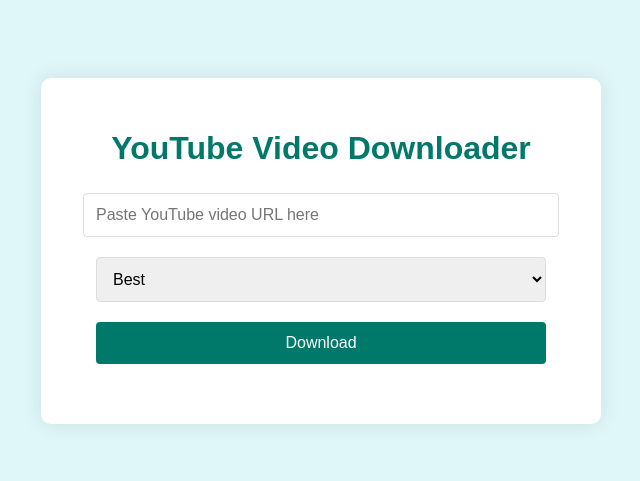
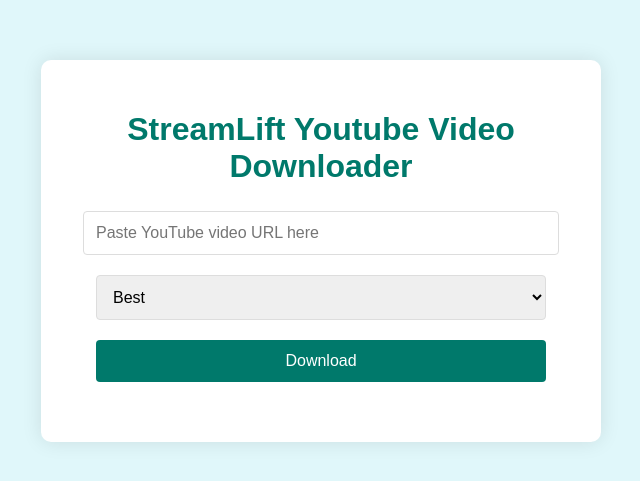
Before and after one commit to prime123here/StreamLift, a plain HTML site: page index.html in a window 1280 px wide. Shown: the part 149-630 px from the top of the page, without its empty margins (319-959 px from the left). Drawn offline with Linux system fonts and the light colour scheme.

Commit message:
Update index.html

```diff
--- a/index.html
+++ b/index.html
@@ -3,12 +3,12 @@
 <head>
     <meta charset="UTF-8">
     <meta name="viewport" content="width=device-width, initial-scale=1.0">
-    <title>YouTube Downloader</title>
+    <title>StreamLift</title>
     <link rel="stylesheet" href="styles.css">
 </head>
 <body>
     <div class="container">
-        <h1>YouTube Video Downloader</h1>
+        <h1>StreamLift Youtube Video Downloader</h1>
         <input type="text" id="youtube-url" placeholder="Paste YouTube video URL here">
         <select id="quality">
             <option value="best">Best</option>
```
